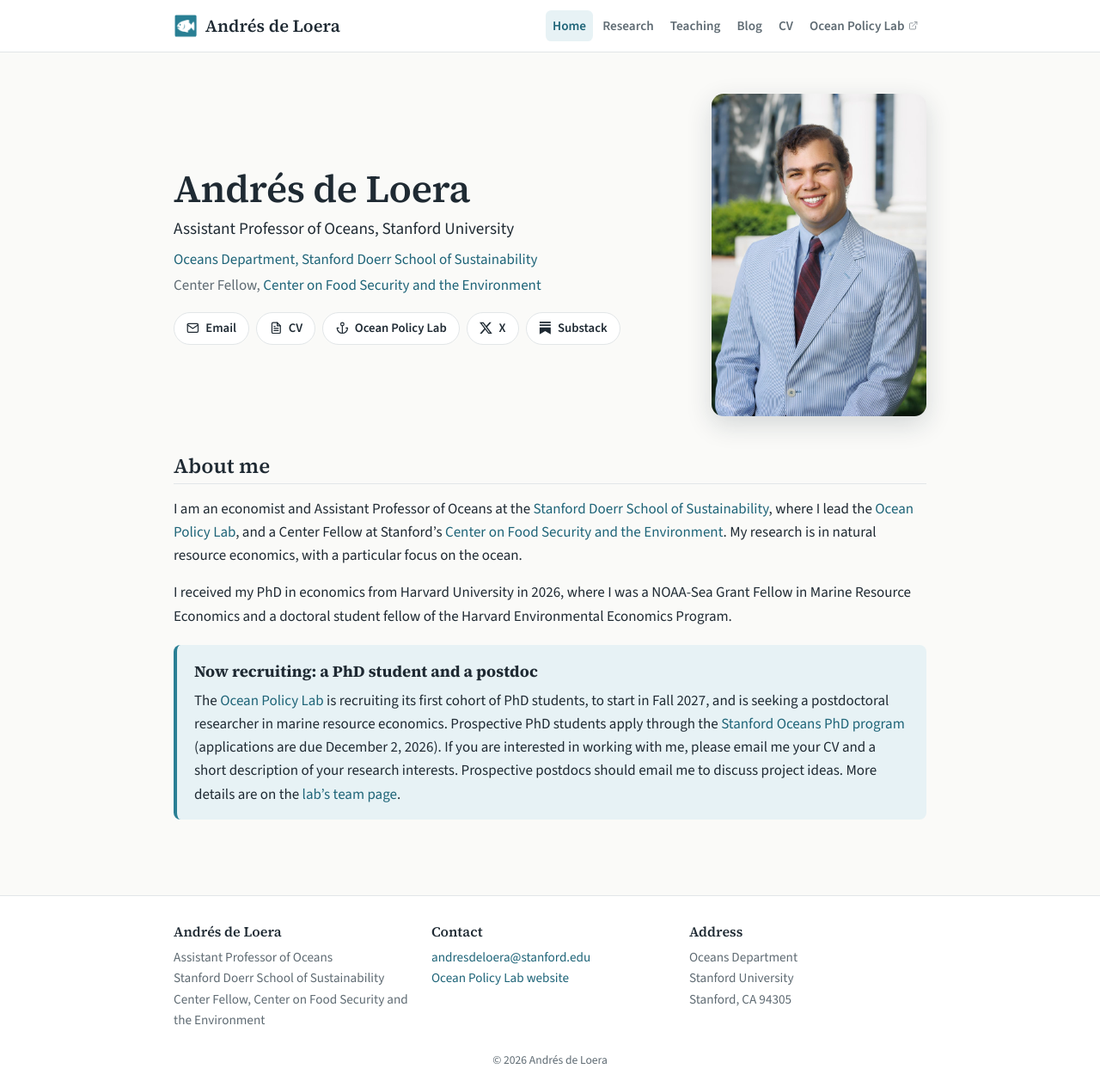
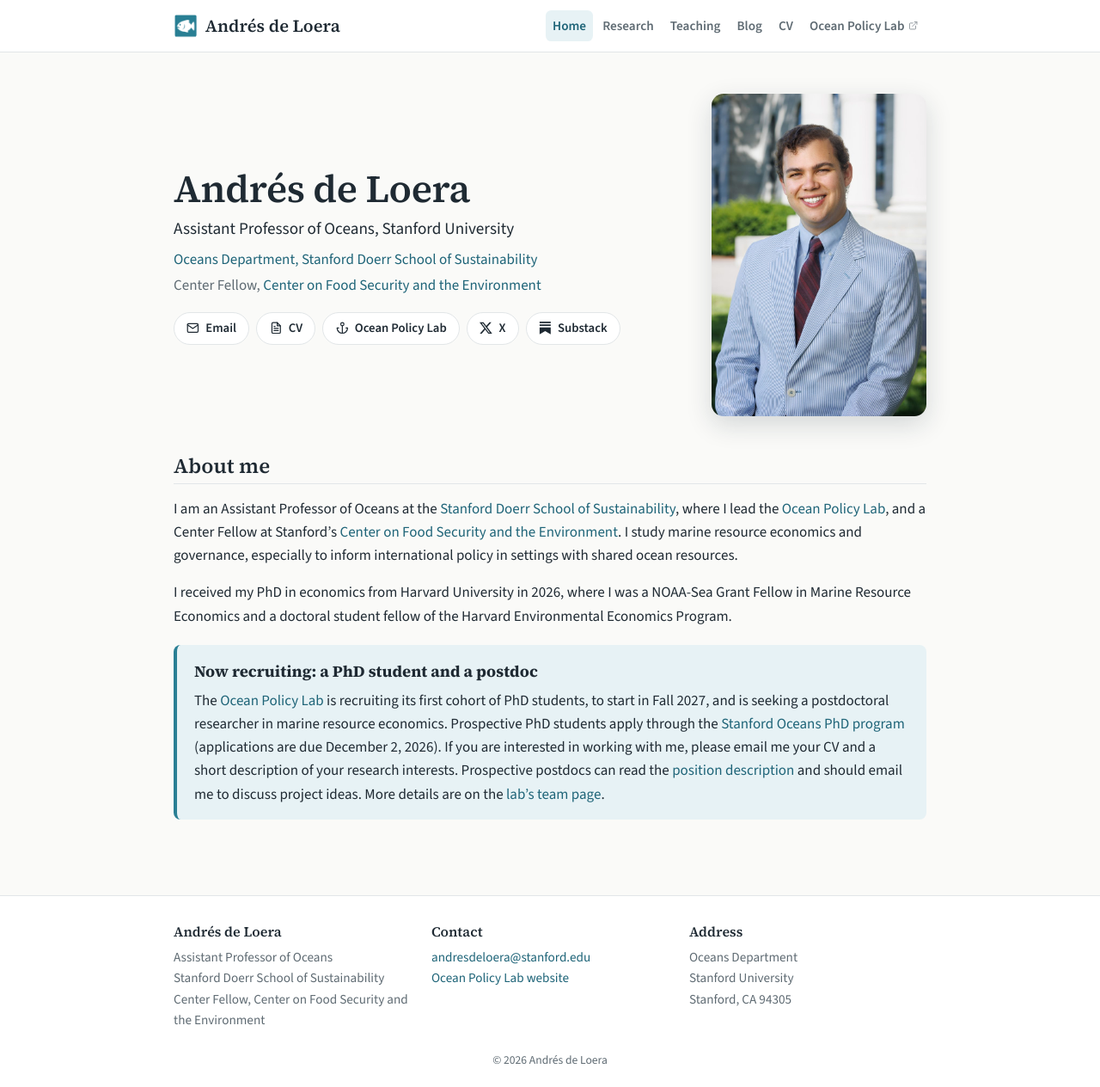
Before and after one commit to adeloera/adeloera.github.io, a Jekyll site: the page built from _pages/home.md, in a window 1280 px wide. Shown: the whole page at 86% size. Built offline with Jekyll 4.4.1, drawn with Linux system fonts in a browser that asks for light colours.

Commit message:
Update bio sentence; link postdoc position description
Co-Authored-By: Claude Opus 5.5 <noreply@anthropic.com>

```diff
--- a/_config.yml
+++ b/_config.yml
@@ -2,9 +2,9 @@
 title: Andrés de Loera
 email: andresdeloera@stanford.edu
 description: >-
-  Andrés de Loera is an Assistant Professor of Oceans at the Stanford Doerr School of
-  Sustainability and leads the Ocean Policy Lab. Natural resource economics, with a
-  particular focus on the ocean.
+  Andrés de Loera is an Assistant Professor of Oceans at the Stanford
+  Doerr School of Sustainability and leads the Ocean Policy Lab. Marine resource
+  economics and governance, especially for international policy on shared ocean resources.
 baseurl: ""
 url: ""
 
--- a/_pages/home.md
+++ b/_pages/home.md
@@ -7,11 +7,11 @@ permalink: /
 
 ## About me
 
-I am an economist and Assistant Professor of Oceans at the [Stanford Doerr School of Sustainability](https://sustainability.stanford.edu/), where I lead the [Ocean Policy Lab](https://oceanpolicy.stanford.edu/), and a Center Fellow at Stanford's [Center on Food Security and the Environment](https://fse.fsi.stanford.edu/). My research is in natural resource economics, with a particular focus on the ocean.
+I am an Assistant Professor of Oceans at the [Stanford Doerr School of Sustainability](https://sustainability.stanford.edu/), where I lead the [Ocean Policy Lab](https://oceanpolicy.stanford.edu/), and a Center Fellow at Stanford's [Center on Food Security and the Environment](https://fse.fsi.stanford.edu/). I study marine resource economics and governance, especially to inform international policy in settings with shared ocean resources.
 
 I received my PhD in economics from Harvard University in 2026, where I was a NOAA-Sea Grant Fellow in Marine Resource Economics and a doctoral student fellow of the Harvard Environmental Economics Program.
 
 <div class="callout" markdown="1">
 <span class="callout-title">Now recruiting: a PhD student and a postdoc</span>
-The [Ocean Policy Lab](https://oceanpolicy.stanford.edu/) is recruiting its first cohort of PhD students, to start in Fall 2027, and is seeking a postdoctoral researcher in marine resource economics. Prospective PhD students apply through the [Stanford Oceans PhD program](https://oceans.stanford.edu/academics-admissions/graduate-program/admissions) (applications are due December 2, 2026). If you are interested in working with me, please email me your CV and a short description of your research interests. Prospective postdocs should email me to discuss project ideas. More details are on the [lab's team page](https://oceanpolicy.stanford.edu/team).
+The [Ocean Policy Lab](https://oceanpolicy.stanford.edu/) is recruiting its first cohort of PhD students, to start in Fall 2027, and is seeking a postdoctoral researcher in marine resource economics. Prospective PhD students apply through the [Stanford Oceans PhD program](https://oceans.stanford.edu/academics-admissions/graduate-program/admissions) (applications are due December 2, 2026). If you are interested in working with me, please email me your CV and a short description of your research interests. Prospective postdocs can read the [position description](https://postdocs.stanford.edu/prospective/opportunities/open-postdoctoral-position-faculty-mentor-andres-de-loera) and should email me to discuss project ideas. More details are on the [lab's team page](https://oceanpolicy.stanford.edu/team).
 </div>
```
Also changed, not shown: _pages/about.md (+1 -1 lines).
